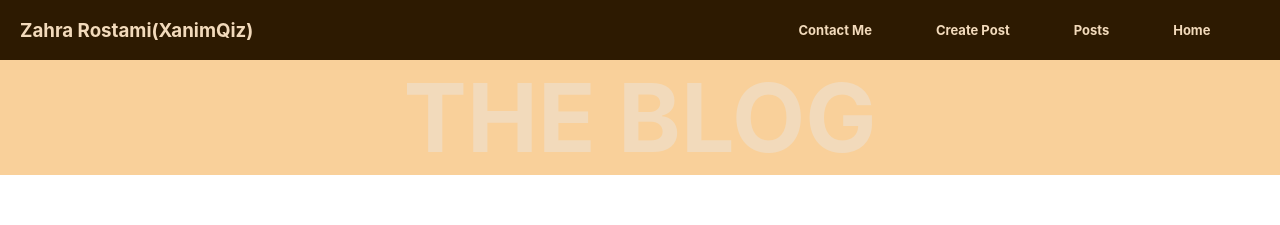
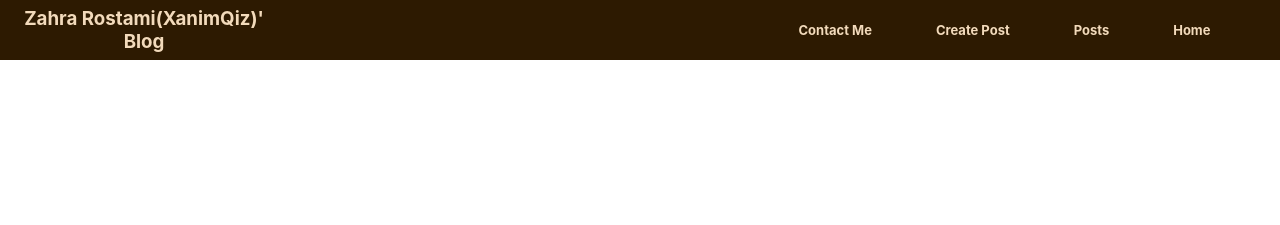
Before and after one commit to zahraRostami1999/blog-app, a React (Create React App) app: page / in a window 1280 px wide. Shown: the top 225 px of the page. Built offline with nearby package versions, Linux system fonts and the light colour scheme.

Commit message:
edit Home page: edit Header component blogName

```diff
--- a/src/pages/home/Home.jsx
+++ b/src/pages/home/Home.jsx
@@ -6,7 +6,7 @@ import cover from "../../assets/image/cover.jpg";
 function Home() {
   return (
     <>
-      <Header blogName="Zahra Rostami(XanimQiz)" blogTitle="THE BLOG" />
+      <Header blogName="Zahra Rostami(XanimQiz)' Blog" />
       <div className={styled.container}>
         <div className={styled.coverContainer}>
           <div className={styled.backgroundCover}>
```
